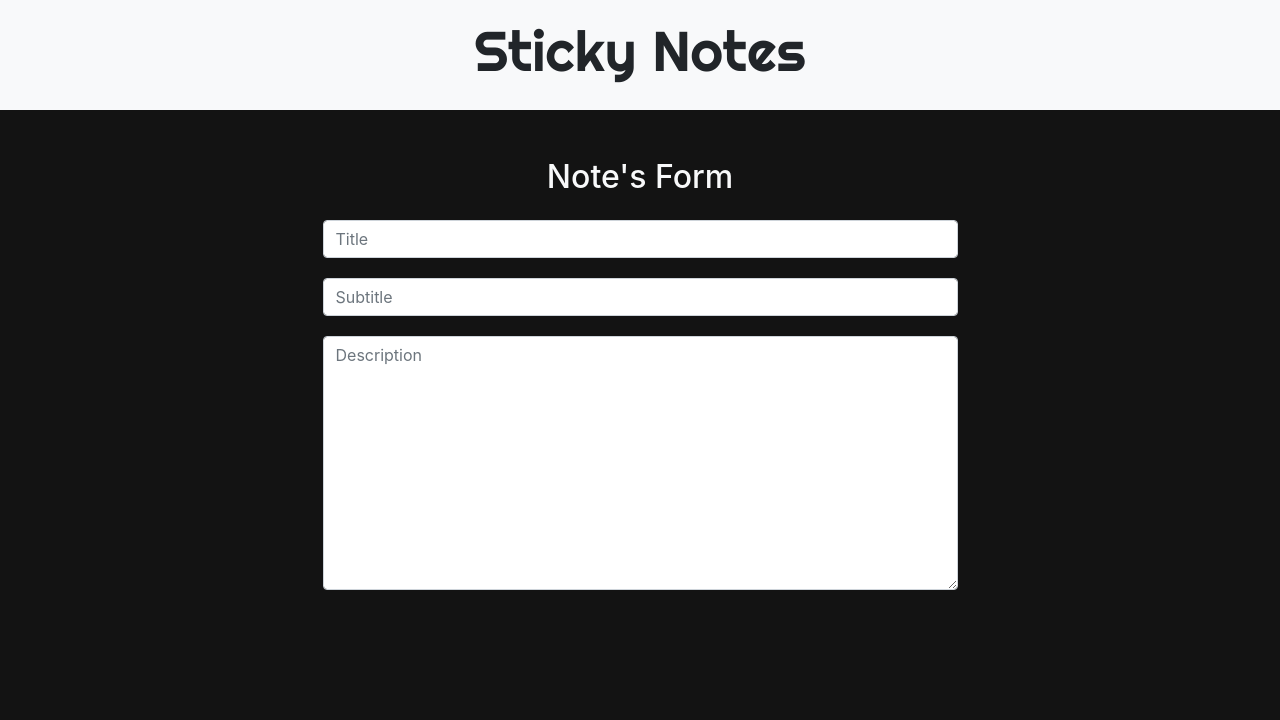
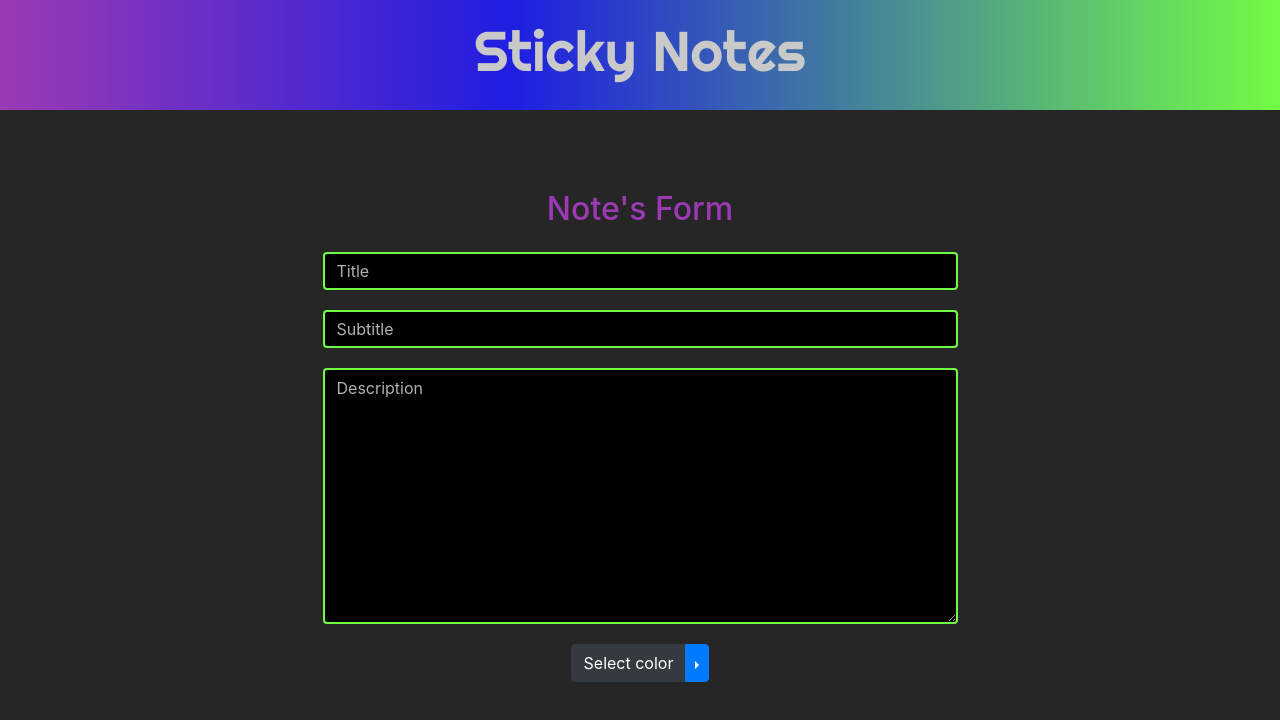
Before and after one commit to sfahadh/Sticky-Notes, an Angular app: page /note in a window 1280 px wide. Shown: the top 720 px of the page. Built offline with nearby package versions, Linux system fonts and the light colour scheme.

Commit message:
changed color of navbar and added dropdown for colors

```diff
--- a/src/app/components/form/form.component.css
+++ b/src/app/components/form/form.component.css
@@ -2,3 +2,37 @@
   justify-content: center;
   margin-top: 20px;
 }
+
+.container {
+  margin-top: 80px;
+}
+
+h2 {
+  color: #9b3ab4;
+}
+
+input,
+textarea {
+  background-color: rgb(0, 0, 0);
+  border: 2px solid #72fc45;
+}
+
+input:focus,
+textarea:focus {
+  background-color: rgb(19, 19, 19);
+  border: 2px solid #1e1dfd;
+  color: white;
+}
+
+input::placeholder,
+textarea::placeholder {
+  color: rgb(177, 177, 177);
+}
+
+ul {
+  background-color: black;
+}
+
+.dropdown-item {
+  color: white;
+}
--- a/src/app/components/form/form.component.html
+++ b/src/app/components/form/form.component.html
@@ -1,5 +1,5 @@
 <form class="container">
-    <h2 class="text-center text-light mb-4">Note's Form</h2>
+    <h2 class="text-center mb-4">Note's Form</h2>
     <div class="row">
         <div class="col-lg-7 col-md-9 col-11">
             <input type="text" class="form-control" placeholder="Title">
@@ -17,4 +17,27 @@
             <textarea rows="10" class="form-control" placeholder="Description"></textarea>
         </div>
     </div>
+
+    <div class="row">
+        <div class="btn-group dropright">
+            <button type="button" class="btn btn-dark">
+              Select color
+            </button>
+
+            <button type="button" class="btn btn-primary dropdown-toggle dropdown-toggle-split"
+                data-toggle="dropdown" aria-haspopup="true" aria-expanded="false">
+              <span class="sr-only">Toggle Dropright</span>
+            </button>
+
+            <ul class="dropdown-menu">
+                <li class="dropdown-item">White</li>
+                <div class="dropdown-divider"></div>
+                <li class="dropdown-item">Black</li>
+                <div class="dropdown-divider"></div>
+                <li class="dropdown-item">Red</li>
+                <div class="dropdown-divider"></div>
+                <li class="dropdown-item">Green</li>
+            </ul>
+          </div>
+    </div>
 </form>
--- a/src/app/components/navbar/navbar.component.css
+++ b/src/app/components/navbar/navbar.component.css
@@ -1,9 +1,16 @@
 .navbar {
   height: 110px;
+  background: linear-gradient(
+    90deg,
+    rgba(155, 58, 180, 1) 0%,
+    rgba(30, 29, 253, 0.8701855742296919) 40%,
+    rgba(114, 252, 69, 1) 100%
+  );
 }
 
 h1 {
   font-family: "Righteous", cursive;
+  color: rgb(201, 201, 201);
 }
 
 @media only screen and (max-width: 450px) {
--- a/src/app/components/navbar/navbar.component.html
+++ b/src/app/components/navbar/navbar.component.html
@@ -1,3 +1,3 @@
-<nav class="navbar navbar-light bg-light justify-content-center mb-5">
+<nav class="navbar justify-content-center mb-5">
     <h1 class="display-4">Sticky Notes</h1>
 </nav>
--- a/src/styles.css
+++ b/src/styles.css
@@ -1,4 +1,4 @@
 /* You can add global styles to this file, and also import other style files */
 body {
-  background-color: rgb(19, 19, 19) !important;
+  background-color: rgb(38, 38, 38) !important;
 }
```
